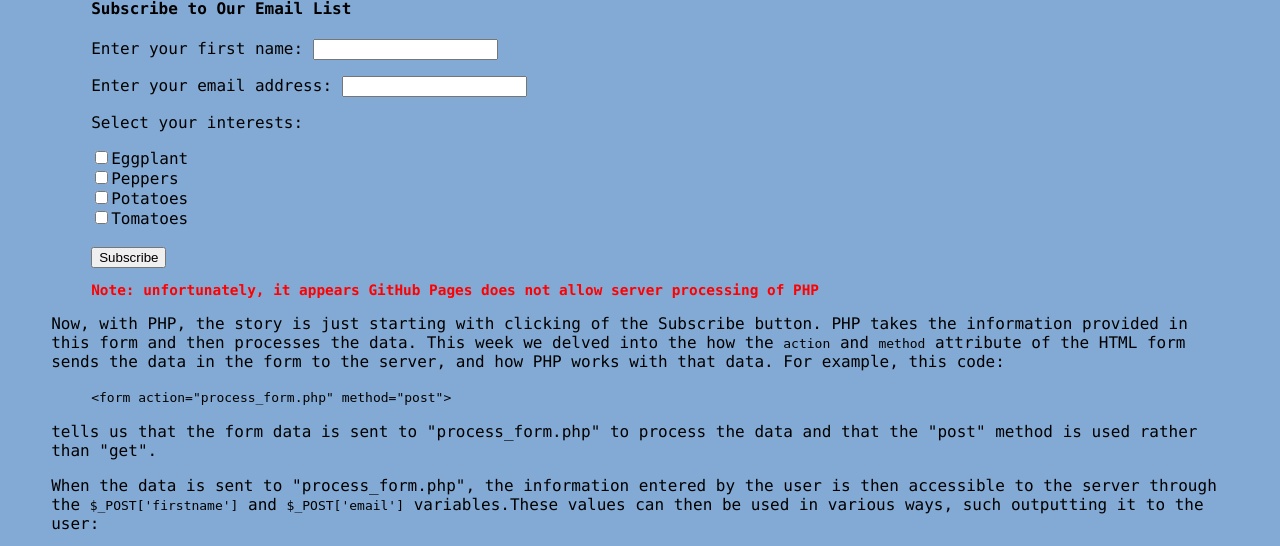
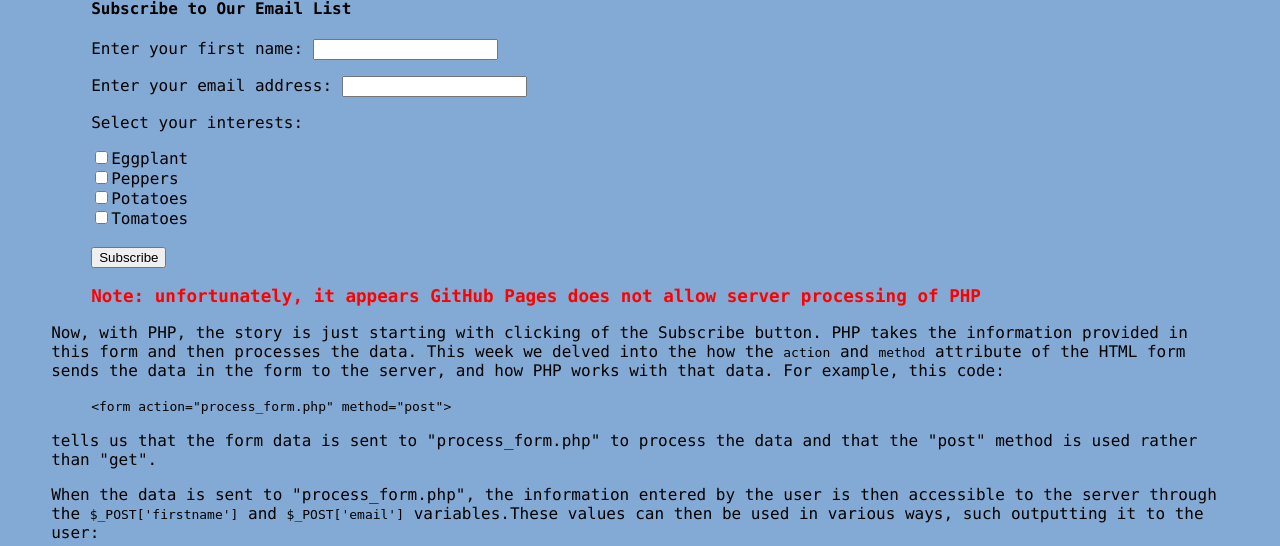
Before and after one commit to vtzuanglbcc/LearningJournal, a PHP site: page /week2.html in a window 1280 px wide. Shown: the part 305-851 px from the top of the page. Run offline with PHP 8.4, Linux system fonts and the light colour scheme.

Commit message:
Update styles.css

```diff
--- a/styles.css
+++ b/styles.css
@@ -31,7 +31,7 @@ time {
 
 
 .note {
-  font-size: 90%;
+  font-size: 110%;
   font-weight: bold;
   color: red;
 }
```
